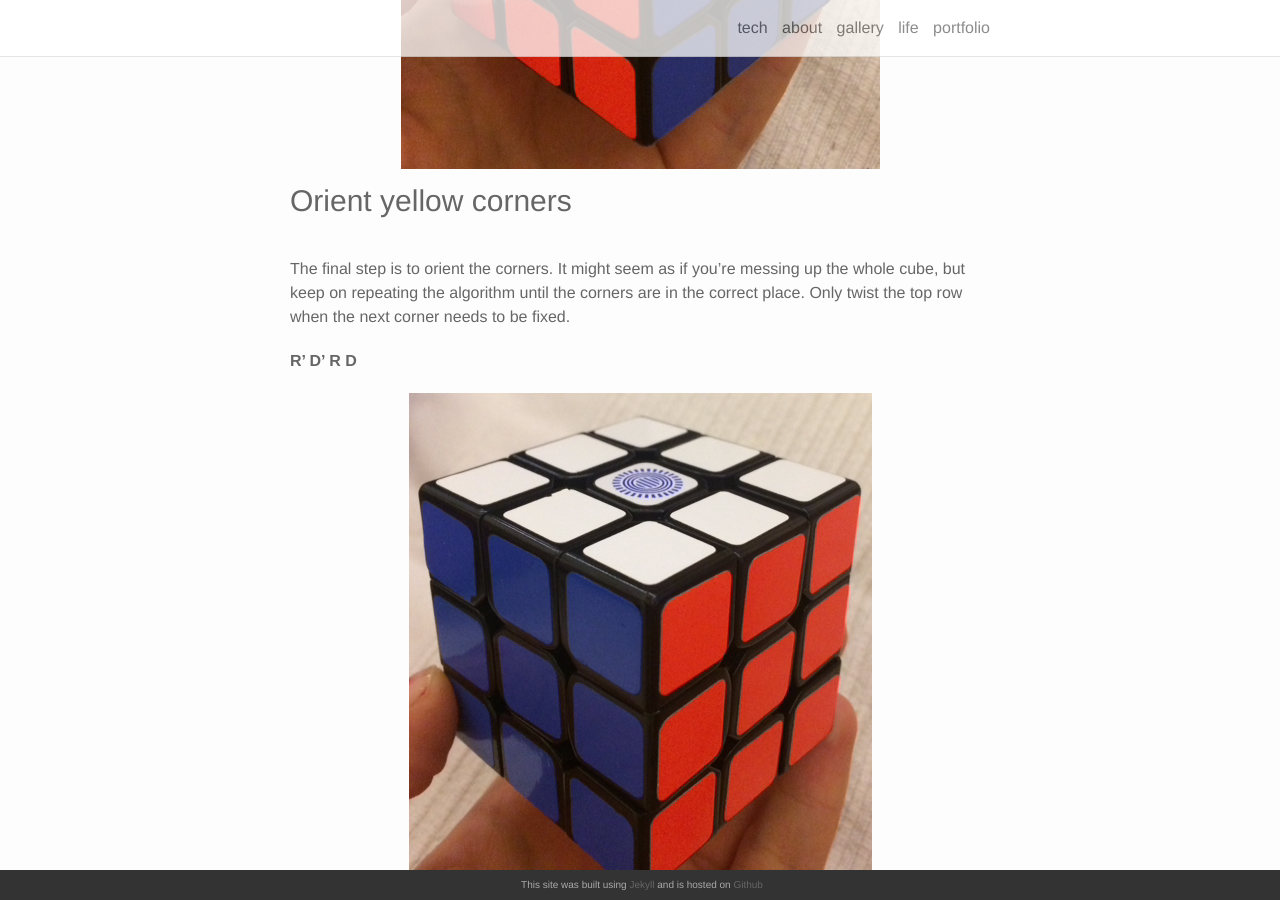
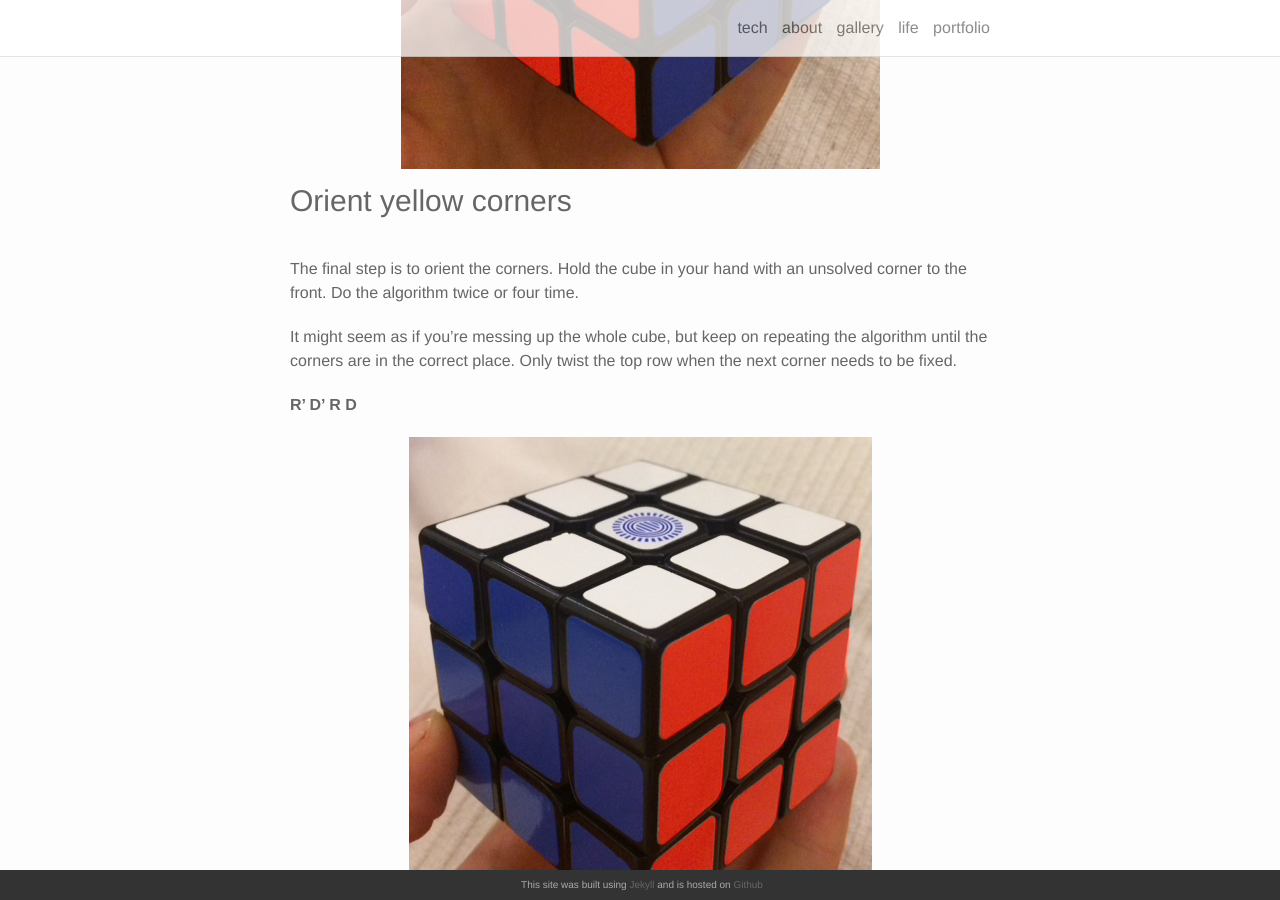
Before and after one commit to annelledejager/blog, a Jekyll site: the page built from _life/8_howtosolverubikscube.markdown, in a window 1280 px wide and 900 px high, scrolled down 8834 px. Built offline with Jekyll 4.4.1, drawn with Linux system fonts in a browser that asks for light colours; nearby versions of some CDN libraries; comment, search, counter and statistics services are not loaded.

Commit message:
Update post

```diff
--- a/_life/8_howtosolverubikscube.markdown
+++ b/_life/8_howtosolverubikscube.markdown
@@ -146,7 +146,9 @@
 ### Orient yellow corners
 <br/>
 
-The final step is to orient the corners. It might seem as if you're messing up the whole cube, but keep on repeating the algorithm until the corners are in the correct place. Only twist the top row when the next corner needs to be fixed.
+The final step is to orient the corners. Hold the cube in your hand with an unsolved corner to the front. Do the algorithm twice or four time.
+
+It might seem as if you're messing up the whole cube, but keep on repeating the algorithm until the corners are in the correct place. Only twist the top row when the next corner needs to be fixed.
 
 <b>R' D' R D</b>
 
```
